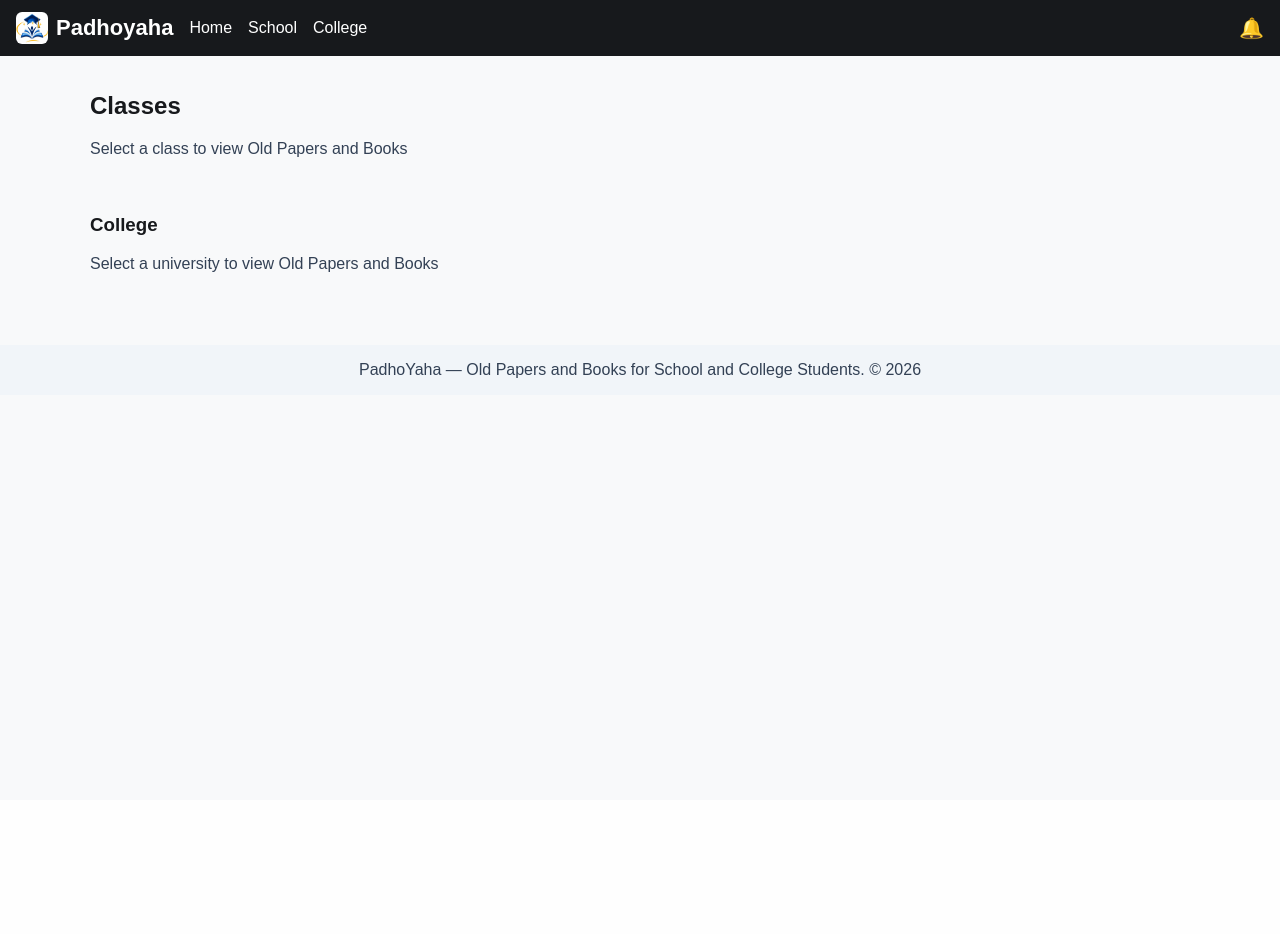
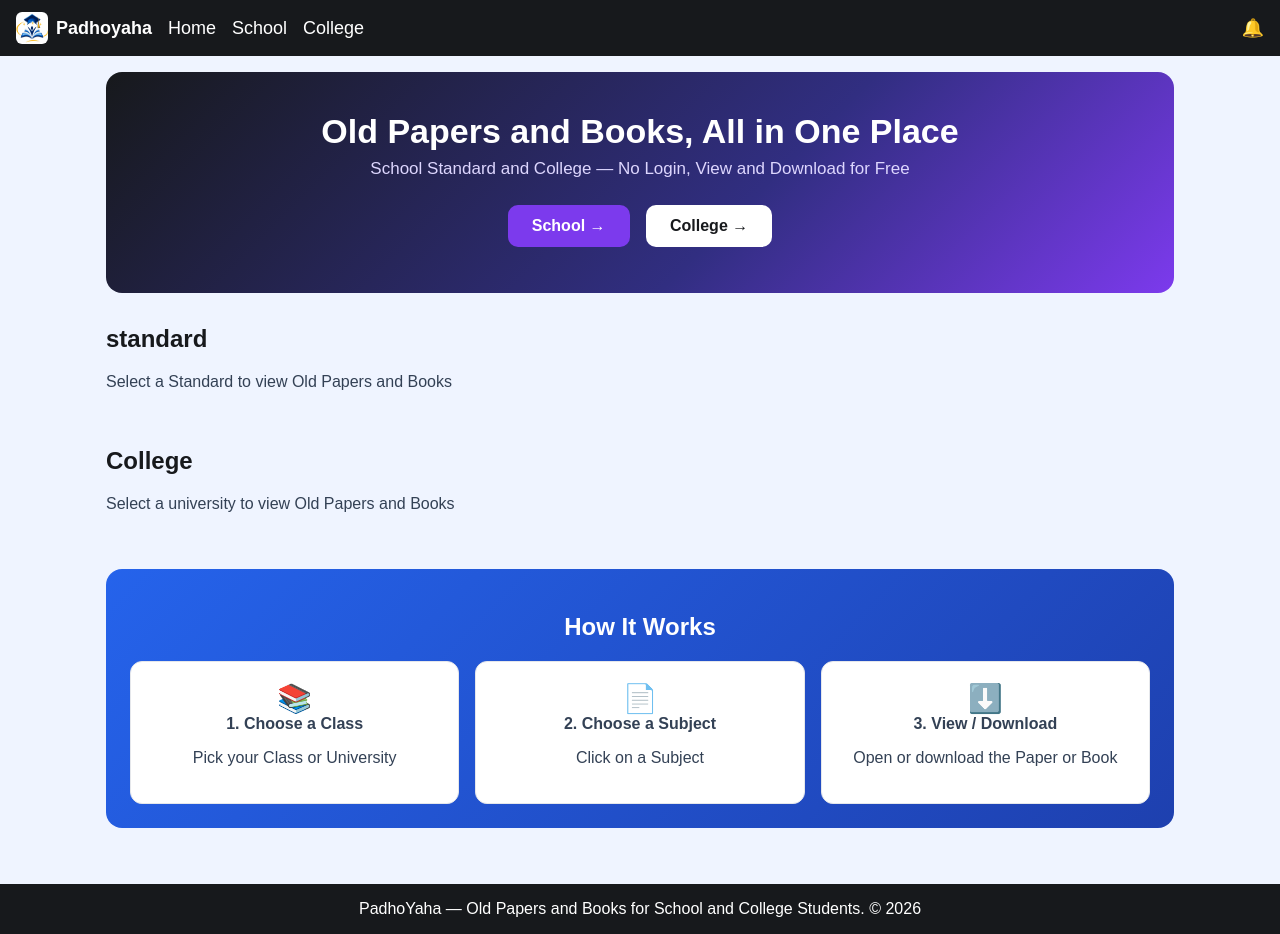
Before and after one commit to Patelmohammadsaad/StudyHub, a Django app: page / in a window 1280 px wide. Before the commit the page ends 395 px from the top, so only its background shows below. Run offline with Django 5.2, Linux system fonts and the light colour scheme; data that the repository does not hold is empty.

Commit message:
UI redesign - grad2 cards, blue gradient, navbar same font, footer charcoal

```diff
--- a/studyhub/settings.py
+++ b/studyhub/settings.py
@@ -26,7 +26,7 @@ SECRET_KEY = 'django-insecure-&#79gowek9lc$4%m-o@=v8$qp=ln!b*6d7tp4=o*kv_$9!$9c!
 DEBUG = True
 
 ALLOWED_HOSTS = []
-
+CSRF_TRUSTED_ORIGINS = ['https://padhoyaha.in', 'https://www.padhoyaha.in']
 
 # Application definition
 
--- a/templates/base.html
+++ b/templates/base.html
@@ -5,15 +5,38 @@
 <meta name="viewport" content="width=device-width, initial-scale=1.0">
 <title>Padhoyaha</title>
 <style>
-
 :root {
   --charcoal: #17191C;
   --grey: #929DA7;
   --violet: #7C3AED;
   --bg: #F8F9FA;
+  --page-bg: #EFF4FF;
+  --grad2: linear-gradient(135deg, #DBEAFE, #CFFAFE);
+  --blue-grad: linear-gradient(135deg, #2563EB, #1E40AF);
 }
-body { margin: 0; font-family: Arial, sans-serif; background: var(--bg); color: #334155; }
-main { max-width: 1100px; margin: 0 auto; padding: 16px; }
+html, body {
+  height: 100%;
+  margin: 0;
+}
+body {
+  font-family: Arial, sans-serif;
+  background: var(--bg);
+  color: #334155;
+  display: flex;
+  flex-direction: column;
+  min-height: 100vh;
+}
+main {
+  max-width: 1100px;
+  margin: 0 auto;
+  padding: 16px;
+  flex: 1;
+  width: 100%;
+  box-sizing: border-box;
+}
+footer {
+  margin-top: auto;
+}
 h1, h2 { color: var(--charcoal); }
 a { color: var(--violet); }
 @media (max-width: 600px) {
--- a/templates/core/home.html
+++ b/templates/core/home.html
@@ -1,41 +1,75 @@
 {% extends 'base.html' %}
 
 {% block content %}
+<style>
+body {
+  background: #EFF4FF !important;
+}
+.hero {
+  background: linear-gradient(135deg, #17191C 0%, #312E81 60%, #7C3AED 100%);
+  color: white; border-radius: 16px; padding: 40px 24px;
+  text-align: center; margin-bottom: 32px;
+}
+.hero h1 { color: white; font-size: 34px; margin: 0 0 8px; }
+.hero p { color: #DDD6FE; font-size: 17px; margin: 0 0 20px; }
+.btn-violet { display: inline-block; background: #7C3AED; color: white; padding: 12px 24px; border-radius: 10px; text-decoration: none; font-weight: bold; margin-right: 8px; }
+.btn-white { display: inline-block; background: white; color: #17191C; padding: 12px 24px; border-radius: 10px; text-decoration: none; font-weight: bold; }
+.card { display: block; padding: 20px 16px; border-radius: 12px; text-align: center; text-decoration: none; color: #17191C; font-weight: bold; font-size: 18px; border: 1px solid rgba(255,255,255,0.6); box-shadow: 0 2px 8px rgba(0,0,0,0.06); }
+.grad1 { background: linear-gradient(135deg, #EDE9FE, #DBEAFE); }
+.grad2 { background: linear-gradient(135deg, #DBEAFE, #CFFAFE); }
+.grad3 { background: linear-gradient(135deg, #FEF3C7, #FDE68A); }
+.grad4 { background: linear-gradient(135deg, #FCE7F3, #EDE9FE); }
+</style>
 
+<!-- HERO -->
+<section class="hero">
+  <h1>Old Papers and Books, All in One Place</h1>
+  <p>School Standard and College — No Login, View and Download for Free</p>
 
+  <a href="#school" class="btn-violet" style="margin: 6px;">School →</a>
+  <a href="#college" class="btn-white" style="margin: 6px;">College →</a>
+</section>
 
-<!-- SCHOOL SECTION - UPAR -->
-<section>
-  <section id="school">
-  <h2>Classes</h2>
-  <p>Select a class to view Old Papers and Books</p>
-
-  <!-- <input type="text" placeholder="Search papers, books..." style="width: 100%; padding: 12px; border: 1px solid #C4B5FD; border-radius: 10px; margin-bottom: 16px; box-sizing: border-box;"> -->
-
+<!-- SCHOOL SECTION -->
+<section id="school">
+  <h2>standard</h2>
+  <p>Select a Standard to view Old Papers and Books</p>
   <div style="display: grid; grid-template-columns: repeat(auto-fill, minmax(150px, 1fr)); gap: 12px;">
   {% for c in classes %}
-    <a href="{% url 'class_detail' c.pk %}" style="display: block; padding: 16px; background: #EDE9FE; border: 1px solid #C4B5FD; border-radius: 12px; text-align: center; text-decoration: none; color: #17191C; font-weight: bold;">
+    <!-- <a href="{% url 'class_detail' c.pk %}" class="card {% cycle 'grad1' 'grad2' 'grad3' 'grad4' %}"> -->
+    <a href="{% url 'class_detail' c.pk %}" class="card grad2">
       {{ c.name }}
     </a>
   {% endfor %}
   </div>
 </section>
 
-
-
-<!-- COLLEGE SECTION - NEECHE -->
+<!-- COLLEGE SECTION -->
 <section id="college" style="margin-top: 40px;">
-  <h1>College</h1>
+  <h2>College</h2>
   <p>Select a university to view Old Papers and Books</p>
-
   <div style="display: grid; grid-template-columns: repeat(auto-fill, minmax(150px, 1fr)); gap: 12px;">
   {% for u in universities %}
-    <a href="/college/" style="display: block; padding: 16px; background: #EDE9FE; border: 1px solid #C4B5FD; border-radius: 12px; text-align: center; text-decoration: none; color: #17191C; font-weight: bold;">
+    <a href="{% url 'university_detail' u.pk %}" class="card grad2">
       {{ u.name }}
     </a>
   {% endfor %}
   </div>
 </section>
 
+<!-- HOW IT WORKS -->
+<section style="margin-top: 40px; background: linear-gradient(135deg, #2563EB, #1E40AF); border-radius: 16px; padding: 24px;">  <h2 style="text-align: center; color: white;">How It Works</h2>
+  <div style="display: grid; grid-template-columns: repeat(auto-fit, minmax(180px, 1fr)); gap: 16px; text-align: center;">
+    <div style="background: white; border: 1px solid #E5E7EB; border-radius: 12px; padding: 20px;">
+      <div style="font-size: 28px;">📚</div><b>1. Choose a Class</b><p>Pick your Class or University</p>
+    </div>
+    <div style="background: white; border: 1px solid #E5E7EB; border-radius: 12px; padding: 20px;">
+      <div style="font-size: 28px;">📄</div><b>2. Choose a Subject</b><p>Click on a Subject</p>
+    </div>
+    <div style="background: white; border: 1px solid #E5E7EB; border-radius: 12px; padding: 20px;">
+      <div style="font-size: 28px;">⬇️</div><b>3. View / Download</b><p>Open or download the Paper or Book</p>
+    </div>
+  </div>
+</section>
 
 {% endblock %}
--- a/templates/partials/footer.html
+++ b/templates/partials/footer.html
@@ -1,3 +1,3 @@
-<footer style="background: #f1f5f9; padding: 16px; text-align: center; margin-top: 40px;">
+<footer style="background: #17191C; color: #FFFFFF; padding: 16px; text-align: center; margin-top: 40px;">
   PadhoYaha — Old Papers and Books for School and College Students. &copy; 2026
 </footer>
--- a/templates/partials/navbar.html
+++ b/templates/partials/navbar.html
@@ -1,25 +1,25 @@
 {% load static %}
 <style>
-  .navbar { background: #17191C; padding: 12px 16px; display: flex; align-items: center; gap: 16px; box-sizing: border-box; width: 100%; white-space: nowrap; }
-  .navbar .logo { color: white; font-size: 22px; font-weight: bold; text-decoration: none; display: flex; align-items: center; gap: 8px; }
+  .navbar { background: #17191C; padding: 12px 16px; display: flex; align-items: center; gap: 16px; box-sizing: border-box; width: 100%; white-space: nowrap; font-family: Arial, sans-serif; }
+  .navbar .logo { color: white; font-size: 18px; font-weight: bold; text-decoration: none; display: flex; align-items: center; gap: 8px; }
   .navbar .logo img { height: 32px; width: 32px; border-radius: 6px; }
-  .navbar a { color: white; text-decoration: none; font-size: 16px; }
+  .navbar a { color: white; text-decoration: none; font-size: 18px; }
   .navbar .icons { margin-left: auto; display: flex; align-items: center; gap: 12px; }
-  .navbar .icons a { font-size: 20px; }
+  .navbar .icons a { font-size: 18px; }
   @media (max-width: 768px) {
     .navbar { padding: 10px 12px; gap: 10px; }
-    .navbar .logo { font-size: 19px; }
+    .navbar .logo { font-size: 16px; }
     .navbar .logo img { height: 28px; width: 28px; }
-    .navbar a { font-size: 14px; }
-    .navbar .icons a { font-size: 18px; }
+    .navbar a { font-size: 16px; }
+    .navbar .icons a { font-size: 16px; }
   }
   @media (max-width: 480px) {
     .navbar { padding: 8px 8px; gap: 7px; }
-    .navbar .logo { font-size: 16px; }
+    .navbar .logo { font-size: 15px; }
     .navbar .logo img { height: 26px; width: 26px; }
-    .navbar a { font-size: 13px; }
+    .navbar a { font-size: 15px; }
     .navbar .icons { gap: 8px; }
-    .navbar .icons a { font-size: 16px; }
+    .navbar .icons a { font-size: 15px; }
   }
 </style>
 
```
Also changed, not shown: templates/college/college_home.html (+8 -2 lines), templates/college/college_subject_detail.html (+8 -2 lines), templates/college/course_detail.html (+12 -6 lines), templates/college/semester_detail.html (+12 -6 lines), templates/college/university_detail.html (+7 -1 lines), templates/core/class_detail.html (+6 -1 lines), templates/core/school.html (+9 -3 lines), templates/core/subject_detail.html (+8 -2 lines).
